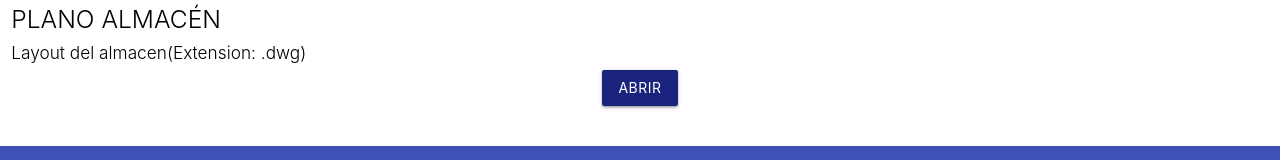
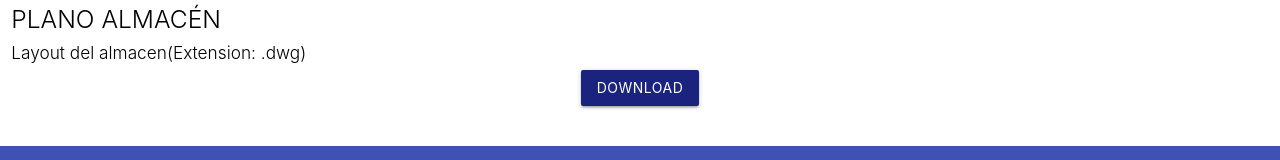
Before and after one commit to ferltz/inv_oper_2, a plain HTML site: page index.html in a window 1280 px wide. Shown: the part 4242-4402 px from the top of the page. Drawn offline with nearby package versions, Linux system fonts and the light colour scheme.

Commit message:
Update index.html

```diff
--- a/index.html
+++ b/index.html
@@ -260,7 +260,7 @@
                  <h5 class="left-align light">PLANO ALMACÉN  </h5>
                  <h6 class="left-align light">Layout del almacen(Extension: .dwg) </h6>
                  <div class="row center">
-                     <a href="../inv_oper_2/resources/Almacen.rar" id="book-1-download-button" class="btn waves-effect waves-light indigo darken-4" download>Abrir</a>
+                     <a href="../inv_oper_2/resources/Almacen.rar" id="book-1-download-button" class="btn waves-effect waves-light indigo darken-4" download>DOWNLOAD</a>
                    </div>
 
 
```
